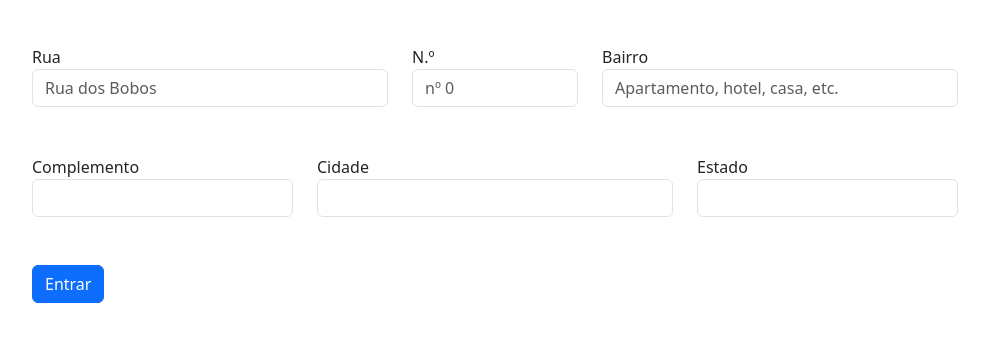
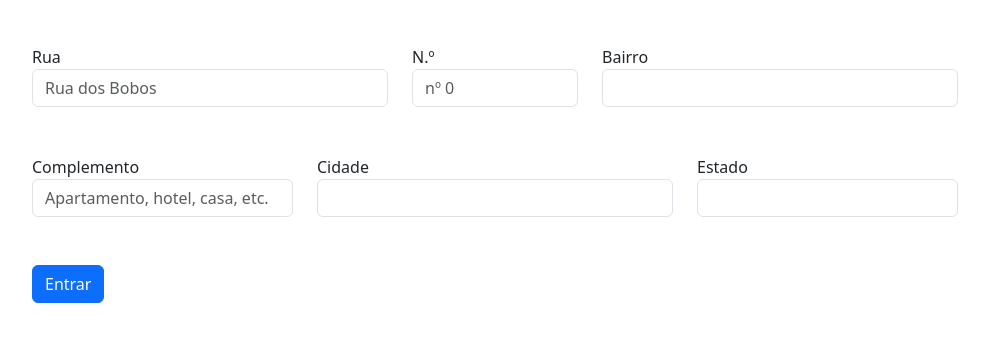
Before and after one commit to leonardossrocha/projeto-CadEndereco, a plain HTML site: page index.html in a window 1280 px wide. Shown: the part 121-462 px from the top of the page, without its empty margins (50-1039 px from the left). Drawn offline with nearby package versions, Linux system fonts and the light colour scheme.

Commit message:
modifica mensagem de campo Bairro para Complemento

```diff
--- a/index.html
+++ b/index.html
@@ -32,14 +32,14 @@
                 </div>
                 <div class="form-group col-md-4">
                     <label for="inputAddress2">Bairro</label>
-                    <input type="text" class="form-control" id="bairro" placeholder="Apartamento, hotel, casa, etc.">
+                    <input type="text" class="form-control" id="bairro">
                 </div>
             </div><br><br>
             <!-- BLOCO PARA DADOS DE CIDADE E ESTADO -->
             <div class="row">
                 <div class="form-group col-md-3">
                     <label for="complemento">Complemento</label>
-                    <input type="text" class="form-control" id="complemento">
+                    <input type="text" class="form-control" id="complemento" placeholder="Apartamento, hotel, casa, etc.">
                 </div>
                 <div class="form-group col-md-4">
                     <label for="cidade">Cidade</label>
```
